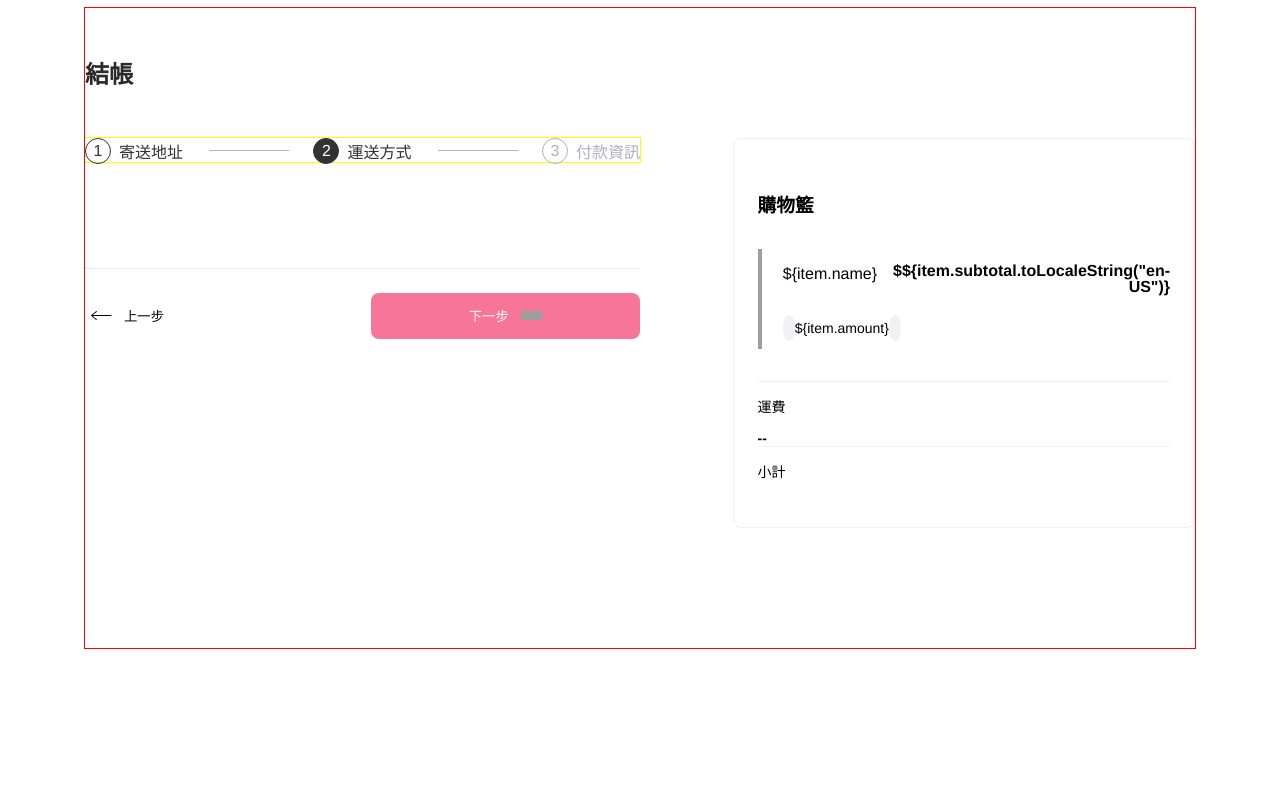
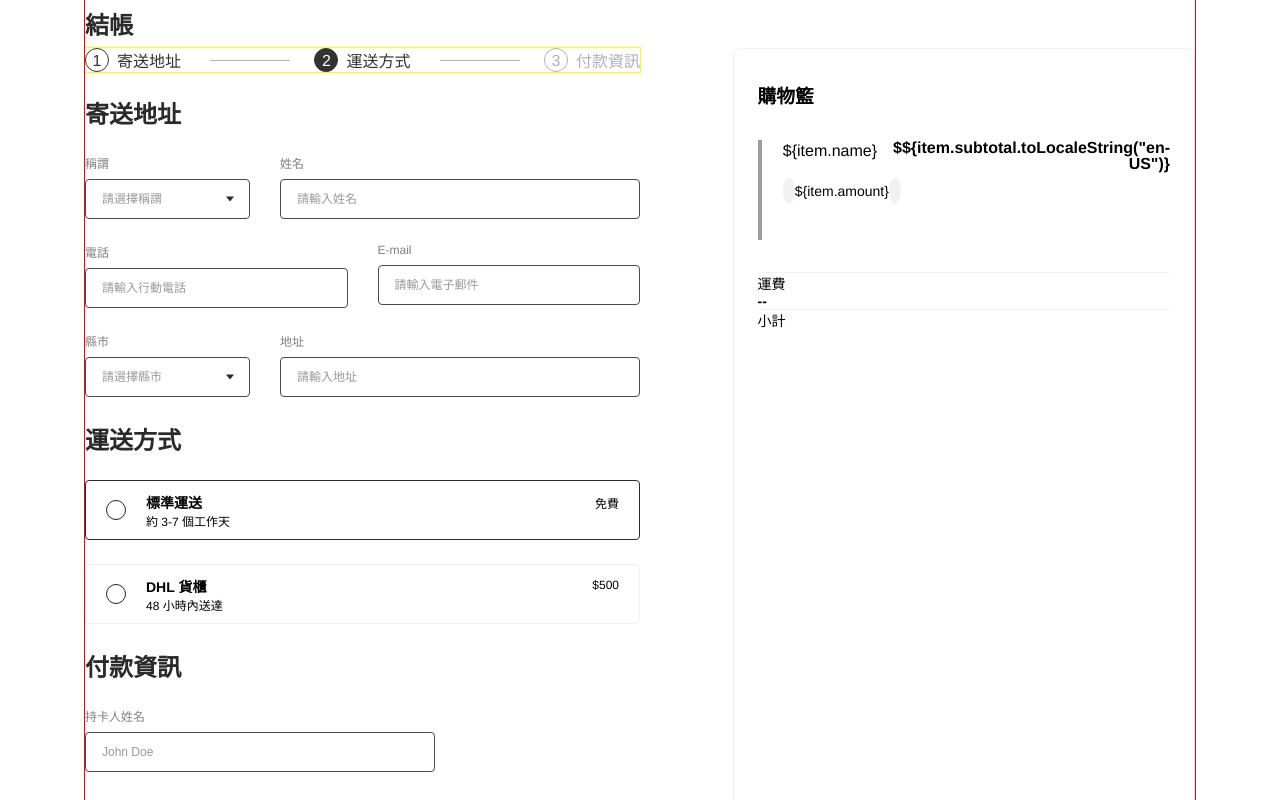
Before and after one commit to Lien-YT/ALPHA-Shop-Vue, a Vue app: page /#/ in a window 1280 px wide. Shown: the top 800 px of the page. Built offline with nearby package versions, Linux system fonts and the light colour scheme; grey boxes are pictures that could not be loaded.

Commit message:
Form and App style settings

```diff
--- a/src/App.vue
+++ b/src/App.vue
@@ -7,8 +7,26 @@
 </template>
 
 <style>
+* {
+  box-sizing: border-box;
+}
+
+body,
+h1,
+h2,
+h3,
+h4,
+h5,
+h6,
+p {
+  margin: 0px;
+  padding: 0px;
+}
+
 #alpha-shop {
+  height: 100%;
   font-family: "Noto Sans TC", Helvetica, Arial, sans-serif;
+  font-size: 16px;
   -webkit-font-smoothing: antialiased;
   -moz-osx-font-smoothing: grayscale;
   color: #2A2A2A;
@@ -30,10 +48,22 @@ select:focus,
 a:focus {
   outline: 0px !important;
 }
-
 button {
   background-color: transparent;
   border: 0;
   cursor: pointer;
 }
+button[disabled] {
+  pointer-events: none;
+}
+
+input {
+  padding: 0;
+}
+input:required {
+  box-shadow: none;
+}
+input:invalid {
+  box-shadow: none;
+}
 </style>
--- a/src/components/Buttons.vue
+++ b/src/components/Buttons.vue
@@ -24,8 +24,8 @@
 }
 .btn {
   height: 46px;
-  min-width: 156px;
   width: 100%;
+  max-width: 11rem;
 }
 .prev-btn {
   display: flex;
--- /dev/null
+++ b/src/components/Form.vue
@@ -0,0 +1,281 @@
+<template>
+  <div class="form-panel">
+    <form id="a-form">
+      <!-- Part 1: 寄送地址 -->
+      <div class="part">
+        <div id="shipping-info">
+          <h2 class="part-title">寄送地址</h2>
+          <div class="form-row">
+            <label>稱謂</label>
+            <div class="select-wrapper">
+              <select name="a-type" id="a-title" required>
+                <option value="" disabled selected>請選擇稱謂</option>
+                <option value="mr">先生</option>
+                <option value="ms">女士</option>
+              </select>
+            </div>
+          </div>
+          <div class="form-row">
+            <label>姓名</label>
+            <input
+              id="receiver-name"
+              type="text"
+              placeholder="請輸入姓名"
+              required
+            />
+          </div>
+          <div class="form-row">
+            <label>電話</label>
+            <input
+              id="receiver-tel"
+              type="text"
+              placeholder="請輸入行動電話"
+              required
+            />
+          </div>
+          <div class="form-row">
+            <label>E-mail</label>
+            <input
+              id="receiver-mail"
+              type="text"
+              placeholder="請輸入電子郵件"
+              required
+            />
+          </div>
+          <div class="form-row">
+            <label>縣市</label>
+            <div class="select-wrapper">
+              <select name="a-type" id="a-city" required>
+                <option value="" disabled selected>請選擇縣市</option>
+                <option value="" disabled>====北部====</option>
+                <option value="">基隆市</option>
+                <option value="">台北市</option>
+                <option value="">新北市</option>
+                <option value="">桃園市</option>
+                <option value="">新竹市</option>
+                <option value="">新竹縣</option>
+                <option value="">宜蘭縣</option>
+                <option value="" disabled>====中部====</option>
+                <option value="">苗栗縣</option>
+                <option value="">台中市</option>
+                <option value="">彰化縣</option>
+                <option value="">雲林縣</option>
+                <option value="">南投縣</option>
+                <option value="" disabled>====南部====</option>
+                <option value="">嘉義市</option>
+                <option value="">嘉義縣</option>
+                <option value="">台南市</option>
+                <option value="">高雄市</option>
+                <option value="">屏東縣</option>
+                <option value="" disabled>====東部====</option>
+                <option value="">花蓮縣</option>
+                <option value="">台東縣</option>
+                <option value="" disabled>====外島====</option>
+                <option value="">外島地區</option>
+              </select>
+            </div>
+          </div>
+          <div class="form-row">
+            <label>地址</label>
+            <input
+              id="receiver-address"
+              type="text"
+              placeholder="請輸入地址"
+              required
+            />
+          </div>
+        </div>
+      </div>
+      <!-- Part 2: 運送方式 -->
+      <div class="part" id="shipping-way">
+        <h2 class="part-title">運送方式</h2>
+        <div class="form-wrap active">
+          <input name="shipping-type" type="radio" value="standard" />
+          <div class="shipping-type-desc">
+            <label>標準運送</label>
+            <p>約 3-7 個工作天</p>
+          </div>
+          <div class="shipping-type-cost">免費</div>
+        </div>
+        <div class="form-wrap">
+          <input name="shipping-type" type="radio" value="dhl-container" />
+          <div class="shipping-type-desc">
+            <label>DHL 貨櫃</label>
+            <p>48 小時內送達</p>
+          </div>
+          <div class="shipping-type-cost">$500</div>
+        </div>
+      </div>
+      <!-- Part 3: 付款資訊 -->
+      <div class="part">
+        <div id="payment-info">
+          <h2 class="part-title">付款資訊</h2>
+          <div class="form-row">
+            <label>持卡人姓名</label>
+            <input id="cardholder-name" type="text" placeholder="John Doe" />
+          </div>
+          <div class="form-row">
+            <label>卡號</label>
+            <input
+              id="card-number"
+              type="text"
+              placeholder="1111 2222 3333 4444"
+            />
+          </div>
+          <div class="form-row">
+            <label>有效期限</label>
+            <input id="expiration-date" type="text" placeholder="MM/YY" />
+          </div>
+          <div class="form-row">
+            <label>CVC / CCV</label>
+            <input id="CVV" type="text" placeholder="123" />
+          </div>
+        </div>
+      </div>
+    </form>
+  </div>
+</template>
+
+<style scoped>
+.form-panel {
+  grid-column: 1/7;
+  grid-row: 3/4;
+}
+
+h2,
+.form-row,
+.form-wrap {
+  margin-bottom: 1.5rem;
+}
+
+.form-row > label {
+  margin-bottom: 0.5rem;
+  display: block;
+  font-size: 12px;
+  color: #808080;
+}
+
+input,
+select {
+  padding: 12px 16px;
+  height: 40px;
+  width: 100%;
+  border: 1px solid #4a4a4a;
+  border-radius: 4px;
+  font-size: 12px;
+}
+input[type="text"]::placeholder {
+  color: #999999;
+}
+input[type="radio"] {
+  -webkit-appearance: none;
+  cursor: pointer;
+  margin: 20px;
+  padding: 0;
+  height: 20px;
+  width: 20px;
+  border-radius: 50%;
+  border-color: #222222;
+}
+input:checked {
+  box-shadow: inset 0 0 0 6px #2a2a2a;
+}
+
+.select-wrapper {
+  position: relative;
+  z-index: 0;
+}
+.select-wrapper::after {
+  content: "";
+  border-style: solid;
+  border-width: 5px 4.5px 0 4.5px;
+  border-color: #2a2a2a transparent;
+  position: absolute;
+  top: 50%;
+  right: 1rem;
+  transform: translateY(-50%);
+  z-index: -1;
+}
+select {
+  -webkit-appearance: none;
+  cursor: pointer;
+  background: transparent;
+}
+select:invalid {
+  color: #999999;
+}
+
+/* Part 1: 寄送地址 */
+#shipping-info {
+  display: grid;
+  grid-template-columns: repeat(6, 1fr);
+  column-gap: 1.875rem;
+}
+#shipping-info > h2 {
+  grid-column: 1/7;
+}
+#shipping-info > div:nth-child(2),
+#shipping-info > div:nth-child(6) {
+  grid-column: 1/3;
+}
+#shipping-info > div:nth-child(3),
+#shipping-info > div:nth-child(7) {
+  grid-column: 3/7;
+}
+#shipping-info > div:nth-child(4) {
+  grid-column: 1/4;
+}
+#shipping-info > div:nth-child(5) {
+  grid-column: 4/7;
+}
+
+/* Part 2: 運送方式 */
+.form-wrap {
+  height: 60px;
+  min-width: 170px;
+  border: 1px solid #f0f0f5;
+  border-radius: 4px;
+  font-size: 12px;
+  color: #000000;
+  cursor: pointer;
+  display: flex;
+  align-items: center;
+  position: relative;
+}
+.form-wrap.active {
+  border-color: #2a2a2a;
+}
+
+.shipping-type-desc {
+  display: flex;
+  flex-flow: column wrap;
+  justify-content: center;
+  align-content: center;
+}
+.shipping-type-desc > label {
+  font-size: 14px;
+  font-weight: bold;
+}
+
+.shipping-type-cost {
+  position: absolute;
+  top: 13px;
+  right: 20px;
+}
+
+/* Part 3: 付款資訊 */
+#payment-info {
+  display: grid;
+  grid-template-columns: 1fr 1fr;
+  column-gap: 1.875rem;
+}
+
+#payment-info > .form-row {
+  max-width: 350px;
+}
+
+#payment-info > div:nth-child(2),
+#payment-info > div:nth-child(3) {
+  grid-column: 1/3;
+}
+</style>
--- a/src/views/Checkout.vue
+++ b/src/views/Checkout.vue
@@ -2,6 +2,7 @@
   <div class="checkout">
     <h2>結帳</h2>
     <Steppers />
+    <Form />
     <Buttons />
     <Cart />
   </div>
@@ -10,6 +11,7 @@
 <script>
 // @ is an alias to /src
 import Steppers from "@/components/Steppers";
+import Form from "@/components/Form";
 import Buttons from "@/components/Buttons";
 import Cart from "@/components/Cart";
 
@@ -17,6 +19,7 @@ export default {
   name: "Checkout",
   components: {
     Steppers,
+    Form,
     Buttons,
     Cart,
   },
```
